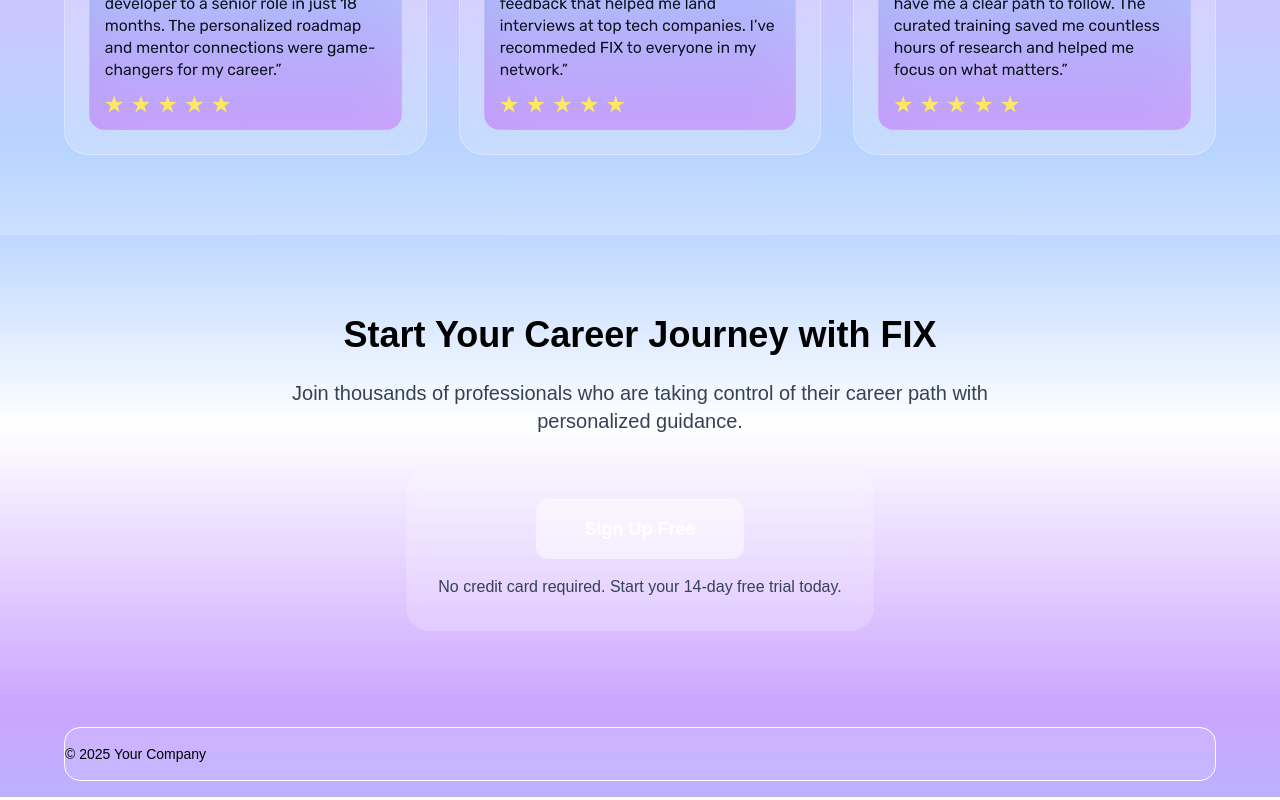
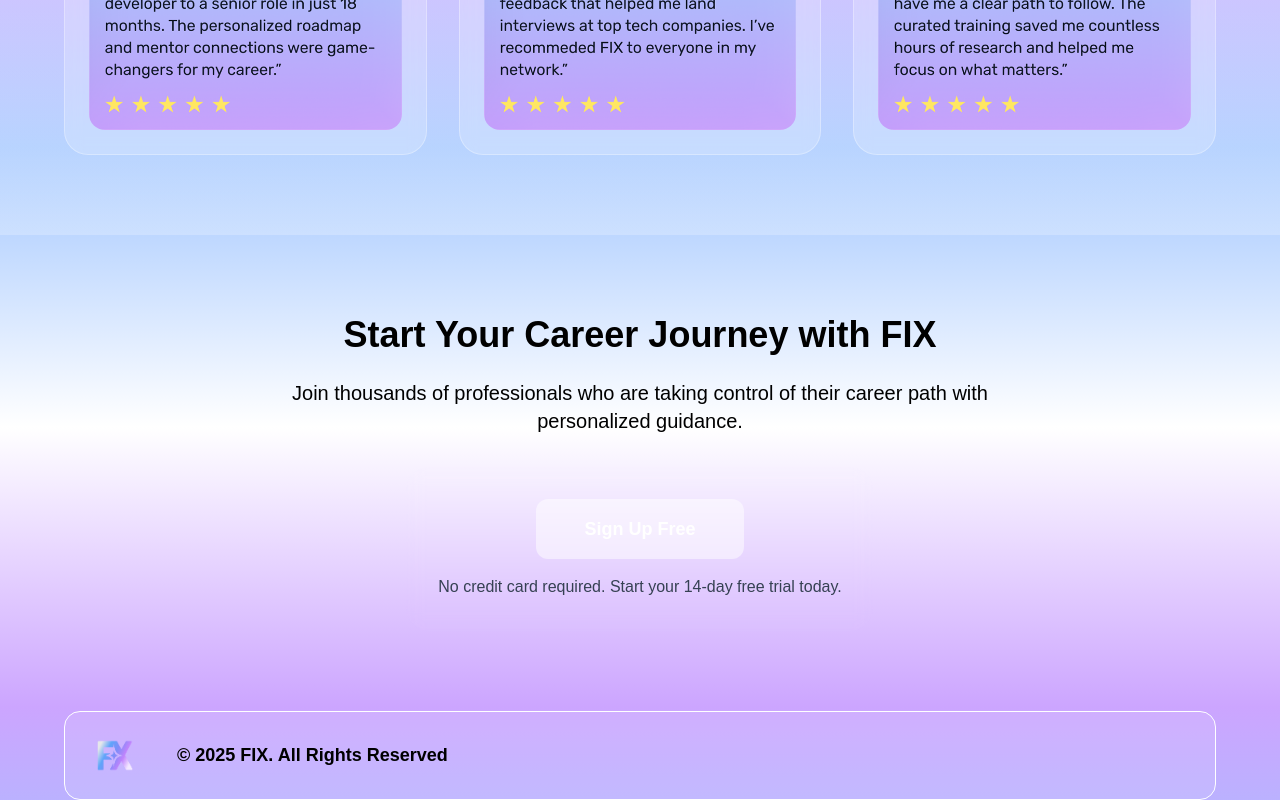
Before and after one commit to moondiverc/sistech-fix, a Next.js app: page / in a window 1280 px wide. Shown: the part 3573-4373 px from the top of the page. Built offline with nearby package versions, Linux system fonts and the light colour scheme.

Commit message:
fix: landing page

```diff
--- a/src/app/layout.tsx
+++ b/src/app/layout.tsx
@@ -83,10 +83,20 @@ export default function RootLayout({
         <main className="flex-1 pt-15">{children}</main>
 
         {/* footer */}
-        <footer className="text-black w-full px-4 py-4">
-          <div className="border border-white rounded-2xl bg-white/10 max-w-6xl mx-auto py-4 flex items-center justify-between">
-            <p className="text-sm">© 2025 Your Company</p>
-            <div className="flex gap-x-4"></div>
+        <footer className="text-black w-full px-4">
+          <div className="border border-white rounded-2xl bg-white/10 max-w-6xl mx-auto flex items-center justify-between">
+            <div className="flex items-center gap-x-3">
+              <Image
+                src="/logo-transparent.png"
+                alt="Logo"
+                width={100}
+                height={100}
+              />
+              <p className="text-lg font-bold">
+                © 2025 FIX. All Rights Reserved
+              </p>
+            </div>
+            <div className="flex gap-x-4">{/* Social media icons space */}</div>
           </div>
         </footer>
       </body>
--- a/src/app/page.tsx
+++ b/src/app/page.tsx
@@ -177,12 +177,12 @@ export default function Home() {
           <h2 className="text-4xl font-bold text-black mb-6">
             Start Your Career Journey with FIX
           </h2>
-          <p className="text-xl text-gray-700 mb-8 max-w-3xl mx-auto">
+          <p className="text-xl text-black mb-8 max-w-3xl mx-auto">
             Join thousands of professionals who are taking control of their
             career path with personalized guidance.
           </p>
-          <div className="bg-white/20 backdrop-blur-sm rounded-3xl p-8 inline-block">
-            <button className="bg-white/50 hover:bg-blue-700 text-white font-semibold py-4 px-12 rounded-xl transition duration-200 text-lg mb-4">
+          <div className="backdrop-blur-sm rounded-3xl p-8 inline-block">
+            <button className="bg-white/50 text-white font-semibold py-4 px-12 rounded-xl transition duration-200 text-lg mb-4">
               Sign Up Free
             </button>
             <p className="text-gray-700">
```
